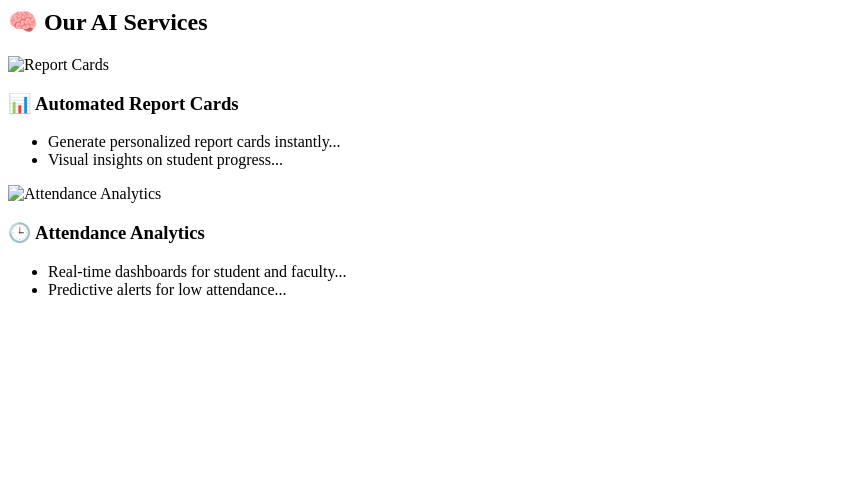
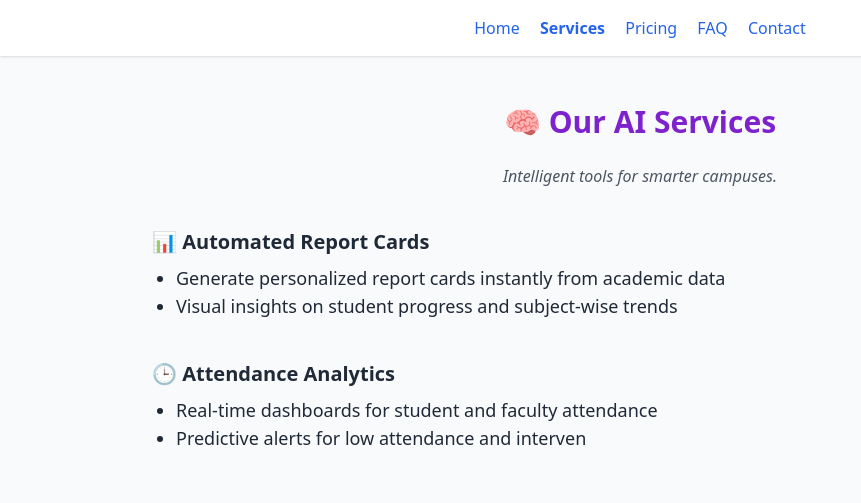
Before and after one commit to Reshma65-ux/smartcampus, a plain HTML site: page services.html in a window 1280 px wide. Shown: the whole page, without its empty margins (0-861 px from the left). Drawn offline with nearby package versions, Linux system fonts and the light colour scheme.

Commit message:
Update services.html

```diff
--- a/services.html
+++ b/services.html
@@ -1,26 +1,37 @@
-<section class="py-12 px-6 max-w-5xl mx-auto">
-  <h2 class="text-3xl font-bold text-center text-purple-700 mb-6">🧠 Our AI Services</h2>
-  <div class="space-y-8 text-gray-800 text-lg">
-    <div class="flex items-start space-x-4">
-      <img src="assets/report-icon.svg" alt="Report Cards" class="w-12 h-12"/>
+<!DOCTYPE html>
+<html lang="en">
+<head>
+  <meta charset="UTF-8" />
+  <meta name="viewport" content="width=device-width, initial-scale=1.0"/>
+  <title>SmartCampus - Services</title>
+  <script src="https://cdn.tailwindcss.com"></script>
+</head>
+<body class="bg-gray-50 text-gray-900">
+
+  <nav class="bg-white shadow text-center py-4 space-x-4">
+    <a href="index.html" class="text-blue-600">Home</a>
+    <a href="services.html" class="text-blue-600 font-bold">Services</a>
+    <a href="pricing.html" class="text-blue-600">Pricing</a>
+    <a href="faq.html" class="text-blue-600">FAQ</a>
+    <a href="contact.html" class="text-blue-600">Contact</a>
+  </nav>
+
+  <section class="py-12 px-6 max-w-5xl mx-auto">
+    <h2 class="text-3xl font-bold text-center text-purple-700 mb-6">🧠 Our AI Services</h2>
+    <p class="italic text-center mb-10 text-gray-600">Intelligent tools for smarter campuses.</p>
+
+    <div class="space-y-10 text-gray-800 text-lg">
+
       <div>
         <h3 class="font-bold text-xl">📊 Automated Report Cards</h3>
-        <ul class="list-disc ml-6">
-          <li>Generate personalized report cards instantly...</li>
-          <li>Visual insights on student progress...</li>
+        <ul class="list-disc ml-6 mt-2">
+          <li>Generate personalized report cards instantly from academic data</li>
+          <li>Visual insights on student progress and subject-wise trends</li>
         </ul>
       </div>
-    </div>
-    <div class="flex items-start space-x-4">
-      <img src="assets/attendance-icon.svg" alt="Attendance Analytics" class="w-12 h-12"/>
+
       <div>
         <h3 class="font-bold text-xl">🕒 Attendance Analytics</h3>
-        <ul class="list-disc ml-6">
-          <li>Real‑time dashboards for student and faculty...</li>
-          <li>Predictive alerts for low attendance...</li>
-        </ul>
-      </div>
-    </div>
-    <!-- Repeat similarly for other services -->
-  </div>
-</section>
+        <ul class="list-disc ml-6 mt-2">
+          <li>Real-time dashboards for student and faculty attendance</li>
+          <li>Predictive alerts for low attendance and interven
```
